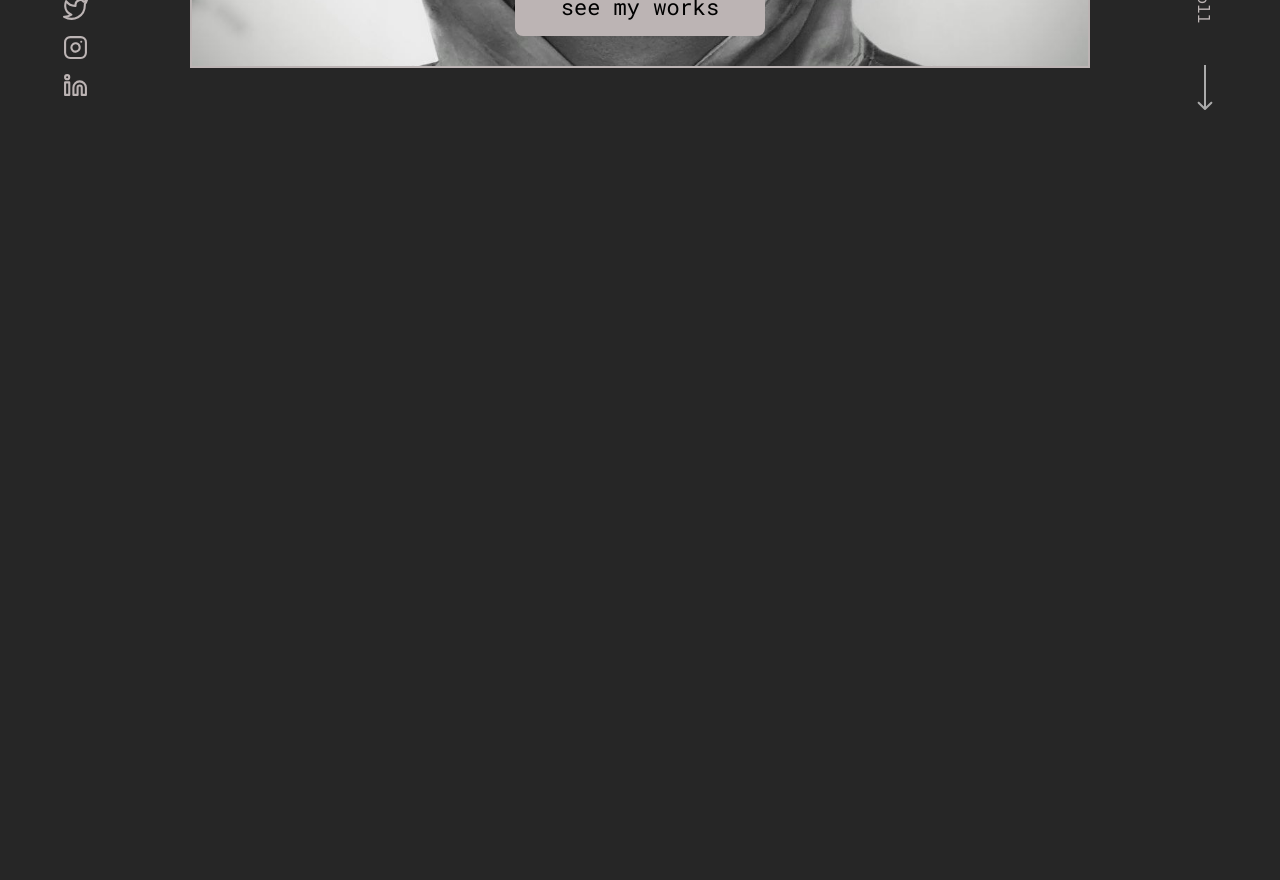
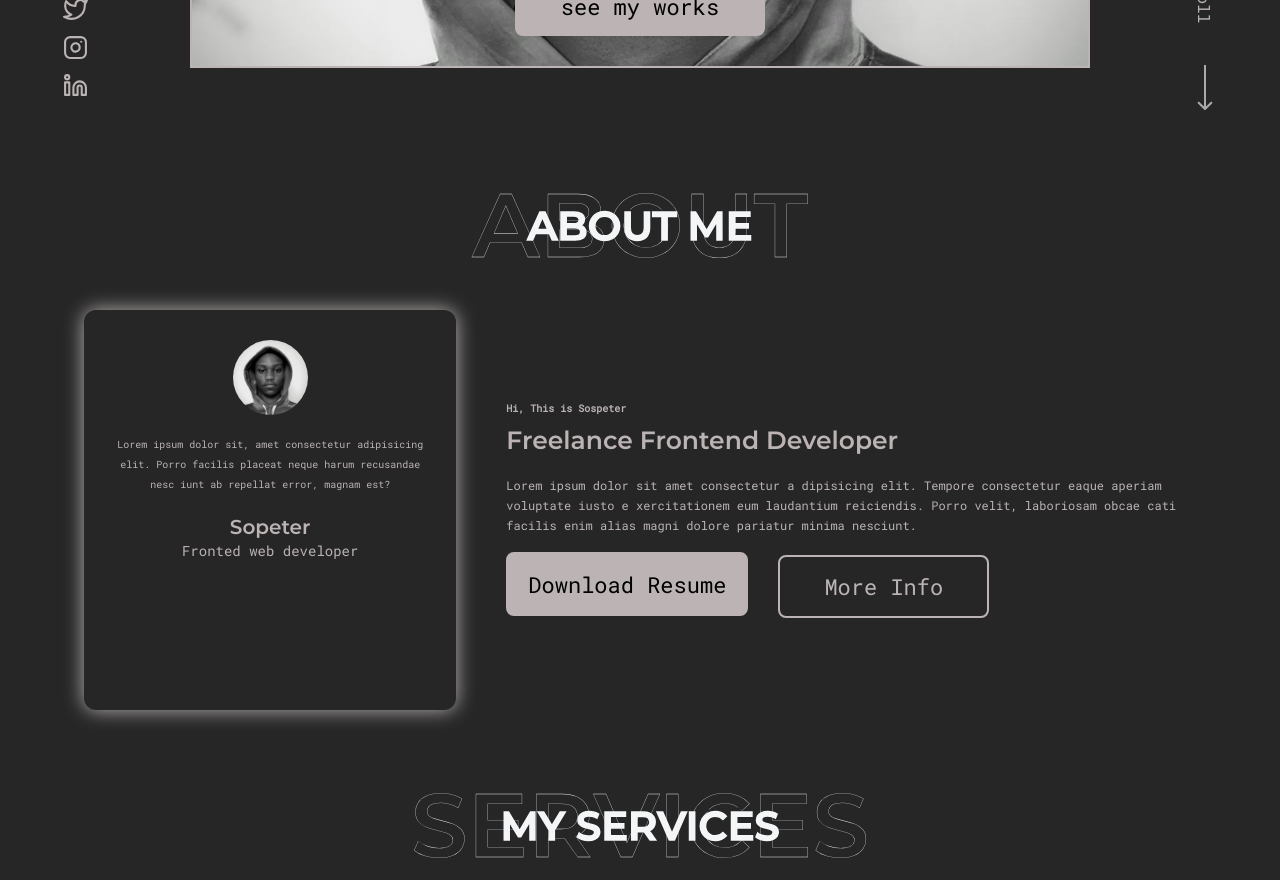
Before and after one commit to sosyfy/portfolio, a React (Create React App) app: page / in a window 1280 px wide. Shown: the part 740-1620 px from the top of the page. Before the commit the page ends 870 px from the top, so only its background shows below. Built offline with nearby package versions, Linux system fonts and the light colour scheme.

Commit message:
about section added

```diff
--- a/src/Pages/Home.jsx
+++ b/src/Pages/Home.jsx
@@ -1,10 +1,14 @@
 import React from 'react'
+import About from '../components/about/About'
 import HeroSection from '../components/hero/HeroSection'
+import Services from '../components/services/Services'
 
 function Home() {
   return (
     <>
     <HeroSection/>
+    <About />
+    <Services />
     </>
   )
 }
--- /dev/null
+++ b/src/components/Title.jsx
@@ -0,0 +1,48 @@
+import React from 'react'
+import styled from 'styled-components'
+
+const Tittle = styled.div`
+    position: relative;
+    display: flex;
+    align-items: center;
+    justify-content: center;
+
+.back_title{
+  text-transform: uppercase;
+  font-size: 9rem;
+  color: transparent;
+  -webkit-text-stroke: 0.3px #f3f7fa;
+  background-color: transparent;
+  z-index: -1;
+}
+
+.top_title {
+  z-index: 1;
+   font-size: 4rem;
+   font-weight: 900;
+   color: whitesmoke;
+  position: absolute;
+  -webkit-text-stroke: 1.5px #f3f7fa;
+  text-transform: uppercase;
+
+}
+@media only screen and (max-width:768px) {
+    .back_title {
+        font-size: 6.6rem;
+    }
+    .top_title{
+        font-size: 3rem;
+    }
+}
+`
+
+function Title({titleTop='title' , titleBack="title"}) {
+  return (
+    <Tittle>
+                <h1 class="back_title">{titleBack}</h1>
+                <h1 class="top_title">{titleTop}</h1>
+    </Tittle>
+  )
+}
+
+export default Title
--- /dev/null
+++ b/src/components/about/About.css
@@ -0,0 +1,97 @@
+.about {
+    padding: 4rem 0;
+}
+.about .container {
+    margin-top: 1rem;
+    display: flex;
+    align-items: center;
+    justify-content: center;
+    gap: 3rem;
+}
+ .about .left {
+   padding: 2rem;
+   text-align: center;
+ }
+ .about .left .card {
+     box-shadow: 0px 0px 20px var(--gray-1);
+     padding: 3rem;
+     border-radius: 12px;
+     min-height: 400px;
+ }
+    .about .left .card .card-image {
+        width: 75px;
+        height: 75px;
+        margin: 0 auto;
+        overflow: hidden;
+        border-radius: 50%;
+        margin-bottom: 2rem;
+    }
+    .about .left .card .card-description {
+        margin-bottom: 2rem;
+        font-size: 1rem;
+        line-height: 2em;
+    }
+    .about .left .card .card-name {
+        font-size: 2rem;
+        margin-bottom: 0.2rem;
+    }
+    .card-subtitle {
+        font-size: 1.4rem;
+    }
+    .about .sub-heading{
+        margin-bottom: 1rem;
+        font-weight: 600;
+    }
+    .slogan {
+        margin-bottom: 2rem;
+        font-size: 2.5rem;
+    }
+    .right-text {
+        line-height: 2rem;
+        font-weight: 400;
+        font-size: 1.2rem;
+    }
+    .buttons {
+        display: flex;
+        justify-content: flex-start;
+        gap: 3rem;
+        align-items: center;
+    }
+     .download-button {
+  font-size: 2.2rem;
+  background-color:var(--gray-1);
+  border-radius:8px;
+  padding: 0.7em 2rem;
+  margin-top: 1.5rem;
+  border: 2px solid var(--gray-1);
+  color: black;
+}
+
+
+    @media only screen and (max-width: 768px) {
+        .about .container {
+            flex-direction: column-reverse;
+            align-items: center;
+            text-align: center;
+        }
+        .buttons {
+            display: flex;
+            flex-direction: column;
+            gap: 0.1rem;
+            align-items: center;
+
+        }
+        .about .left {
+            padding: 1rem;
+        }
+        .about .left .card {
+            padding: 2rem;
+        }
+
+      .about .download-button {
+        font-size: 1.7rem ;
+        margin-top: 2rem;
+        width: 100%;
+        margin-bottom: 0;
+      }
+    }
--- /dev/null
+++ b/src/components/about/About.jsx
@@ -0,0 +1,54 @@
+import React from 'react'
+import Title from '../Title'
+import Button from '../Button'
+import './About.css'
+import sospeter from '../../assets/images/sospeter.jpg'
+
+function About() {
+  return (
+<div class="about" id="about">
+    <Title titleTop="about me" titleBack='about'/>
+    <div className="container">
+      <div className="left">
+      <div className="card">
+        <div className="card-image">
+          <img src={sospeter} alt="sospeter" />
+        </div>
+        <p className='card-description'>
+          Lorem ipsum dolor sit,
+           amet consectetur adipisicing elit.
+           Porro facilis placeat neque harum recusandae nesc
+           iunt ab repellat error, magnam est?
+        </p>
+        <h3 className="card-name">
+          Sopeter
+        </h3>
+        <p className="card-subtitle">
+          Fronted web developer
+        </p>
+      </div>
+      </div>
+
+      <div className="right-div">
+        <p className="sub-heading">Hi, This is Sospeter</p>
+        <h2 className="slogan">Freelance Frontend Developer</h2>
+        <p className="right-text">
+          Lorem ipsum dolor sit amet consectetur a
+        dipisicing elit. Tempore consectetur eaque aperiam voluptate iusto e
+        xercitationem eum laudantium reiciendis. Porro velit, laboriosam obcae
+        cati facilis enim alias magni dolore pariatur minima nesciunt.
+        </p>
+        <div className="buttons">
+          <a  download href={sospeter} className='download-button'>Download Resume </a>
+
+          <Button btnLink="/about" btnText="More Info" outline={true} />
+
+
+        </div>
+      </div>
+      </div>
+</div>
+  )
+}
+
+export default About
--- /dev/null
+++ b/src/components/services/Services.jsx
@@ -0,0 +1,16 @@
+import React from 'react'
+import './Services.css'
+import Title from '../Title'
+
+function Services() {
+  return (
+<div className="services">
+
+ <Title titleTop='my services' titleBack='services' />
+
+</div>
+
+)
+}
+
+export default Services
```
Also changed, not shown: src/components/services/Services.css (added).
